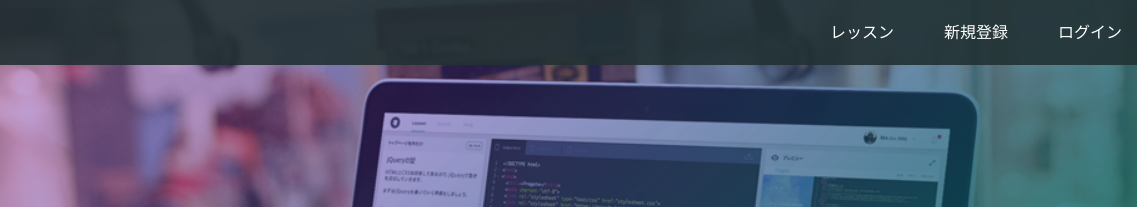
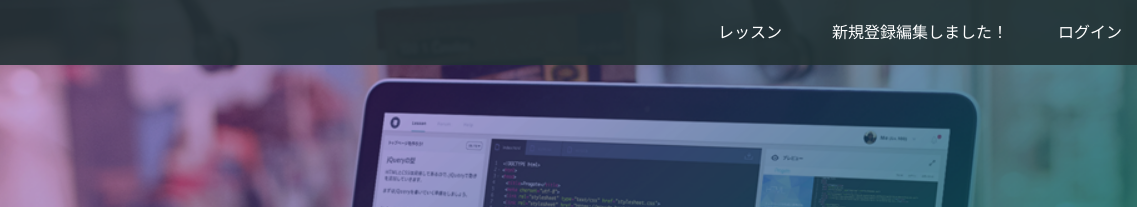
Before and after one commit to taroayaka/taroayaka.github.io, a plain HTML site: page index.html in a window 1280 px wide. Shown: the top 207 px of the page, 143-1280 px from the left. Drawn offline with Linux system fonts and the light colour scheme.

Commit message:
Update index.html

```diff
--- a/index.html
+++ b/index.html
@@ -16,7 +16,7 @@
       <span class="fa fa-bars menu-icon"></span>
       <div class="header-right">
         <a href="#">レッスン</a>
-        <a href="#">新規登録</a>
+        <a href="#">新規登録編集しました！</a>
         <a href="#" class="login">ログイン</a>
       </div>
     </div>
```
